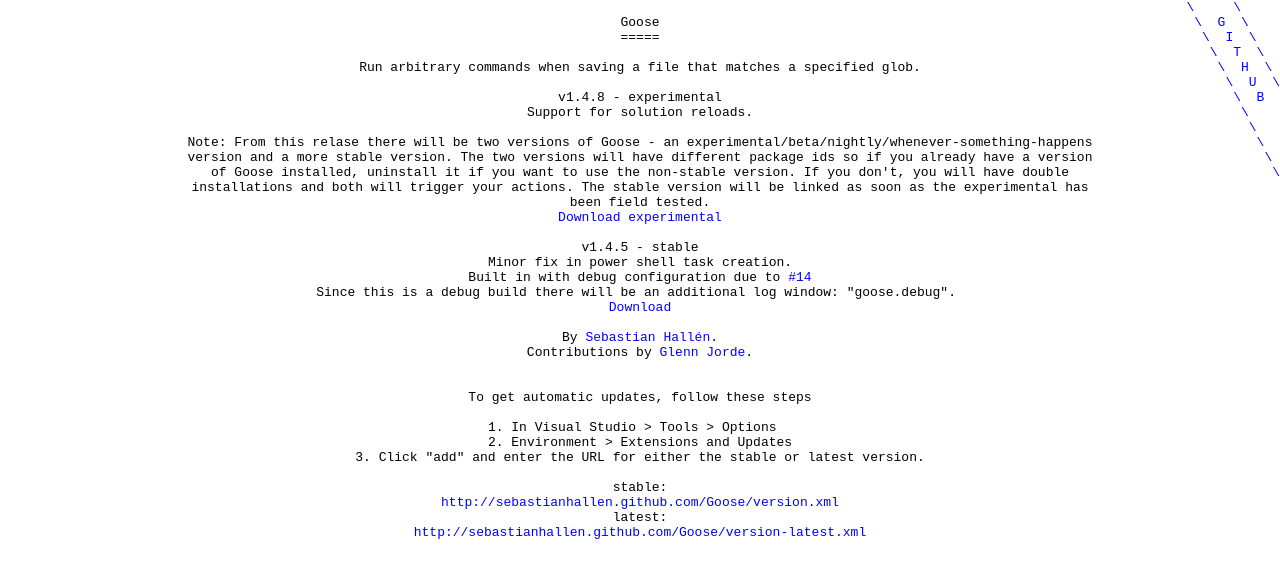
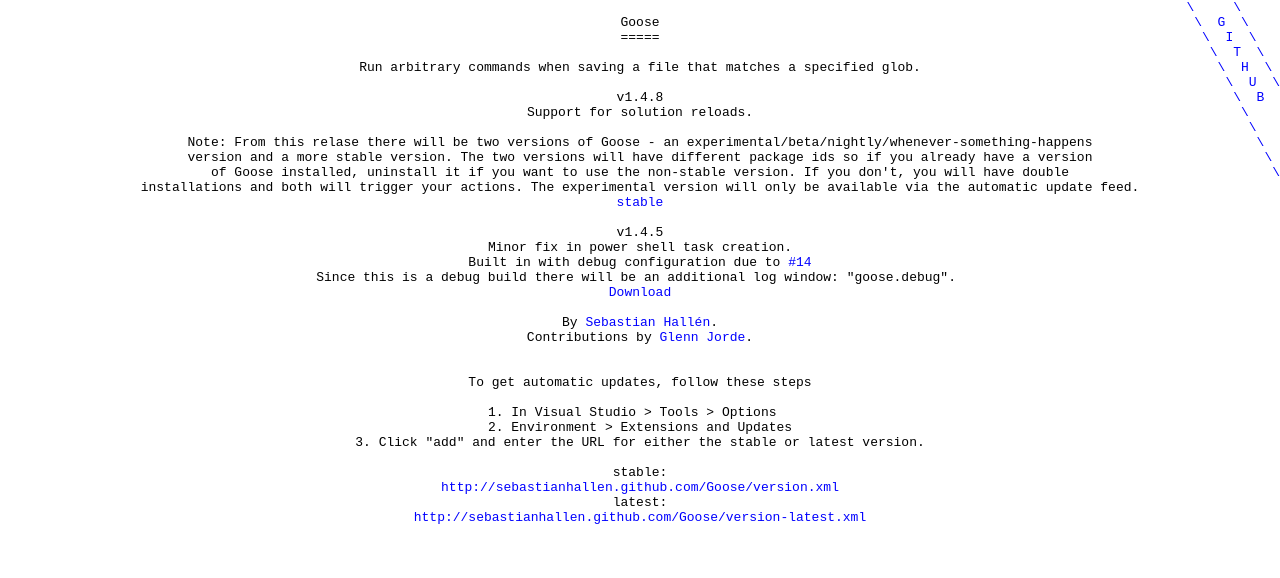
Before and after one commit to sebastianhallen/Goose, a plain HTML site: page index.html in a window 1280 px wide. Drawn offline with Linux system fonts and the light colour scheme.

Commit message:
update stable version to 1.4.8

```diff
--- a/index.html
+++ b/index.html
@@ -12,17 +12,16 @@ Goose
 
 Run arbitrary commands when saving a file that matches a specified glob.
 
-v1.4.8 - experimental
+v1.4.8
 Support for solution reloads.
 
 Note: From this relase there will be two versions of Goose - an experimental/beta/nightly/whenever-something-happens
 version and a more stable version. The two versions will have different package ids so if you already have a version
 of Goose installed, uninstall it if you want to use the non-stable version. If you don't, you will have double
-installations and both will trigger your actions. The stable version will be linked as soon as the experimental has
-been field tested.
-<a href="installer/Goose-v1.4.8-beta.vsix">Download experimental</a>
+installations and both will trigger your actions. The experimental version will only be available via the automatic update feed.
+<a href="installer/Goose-v1.4.8.vsix">stable</a>
 
-v1.4.5 - stable
+v1.4.5
 Minor fix in power shell task creation.
 Built in with debug configuration due to <a href="https://github.com/sebastianhallen/Goose/issues/14">#14</a>
 Since this is a debug build there will be an additional log window: "goose.debug".
```
Also changed, not shown: version.xml (+4 -4 lines), 1 other file.
